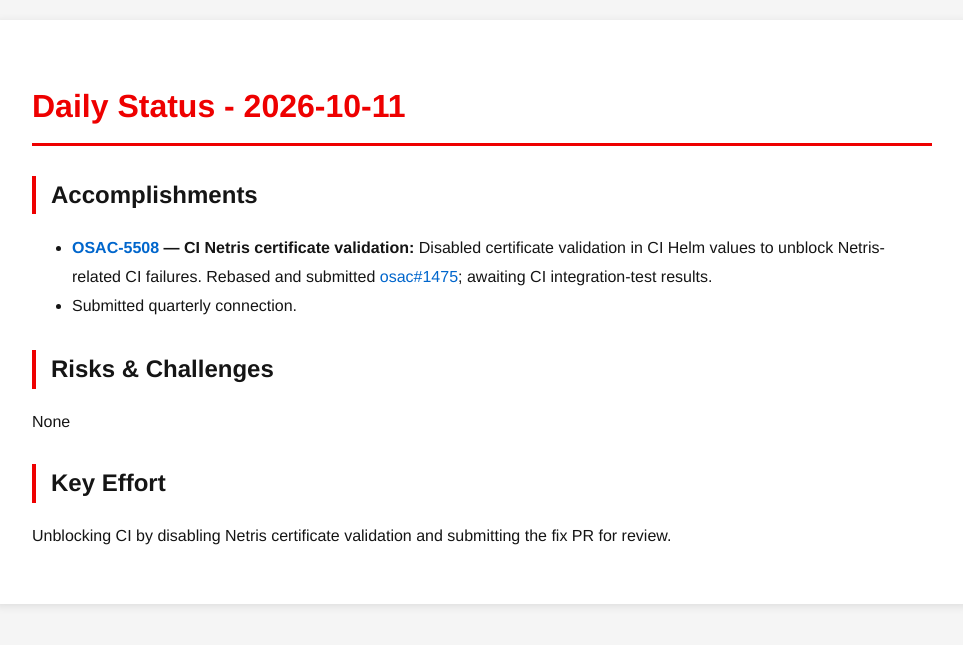
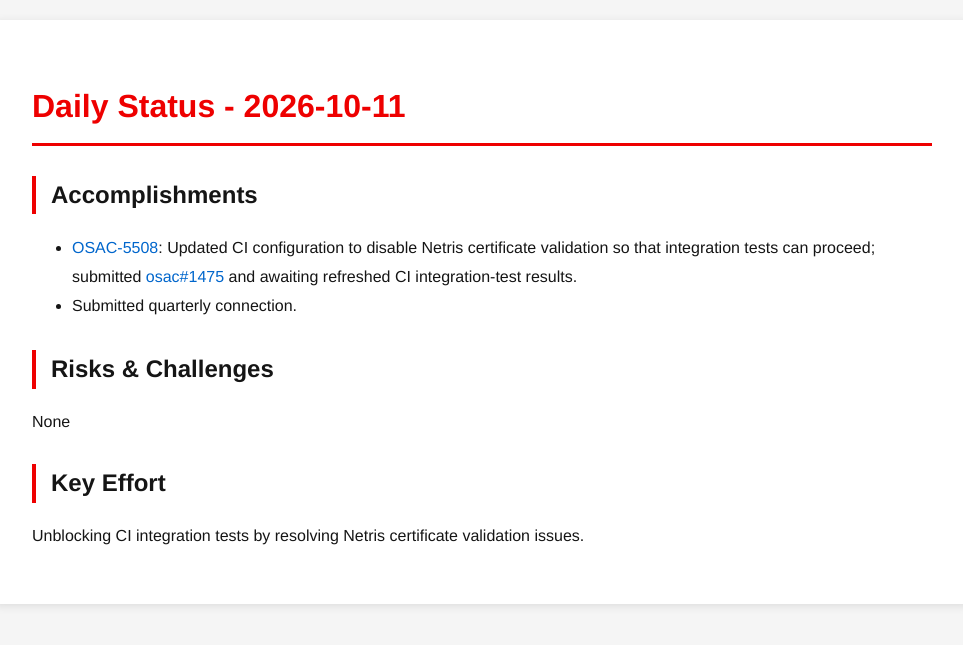
Before and after one commit to tzvatot/daily-status, a Jekyll site: the page built from 2026-10-11.md, in a window 1280 px wide. Shown: the top 645 px of the page, without its empty margins (158-1121 px from the left). Built offline with Jekyll 4.4.1, drawn with Linux system fonts in a browser that asks for light colours.

Commit message:
Daily status update - 2026-10-11

```diff
--- a/2026-10-11.md
+++ b/2026-10-11.md
@@ -7,11 +7,11 @@ date: 2026-10-11
 # Daily Status - 2026-10-11
 
 ## Accomplishments
-- **[OSAC-5508](https://redhat.atlassian.net/browse/OSAC-5508) — CI Netris certificate validation:** Disabled certificate validation in CI Helm values to unblock Netris-related CI failures. Rebased and submitted [osac#1475](https://github.com/osac-project/osac/pull/1475); awaiting CI integration-test results.
+- [OSAC-5508](https://redhat.atlassian.net/browse/OSAC-5508): Updated CI configuration to disable Netris certificate validation so that integration tests can proceed; submitted [osac#1475](https://github.com/osac-project/osac/pull/1475) and awaiting refreshed CI integration-test results.
 - Submitted quarterly connection.
 
 ## Risks & Challenges
 None
 
 ## Key Effort
-Unblocking CI by disabling Netris certificate validation and submitting the fix PR for review.
+Unblocking CI integration tests by resolving Netris certificate validation issues.
```
